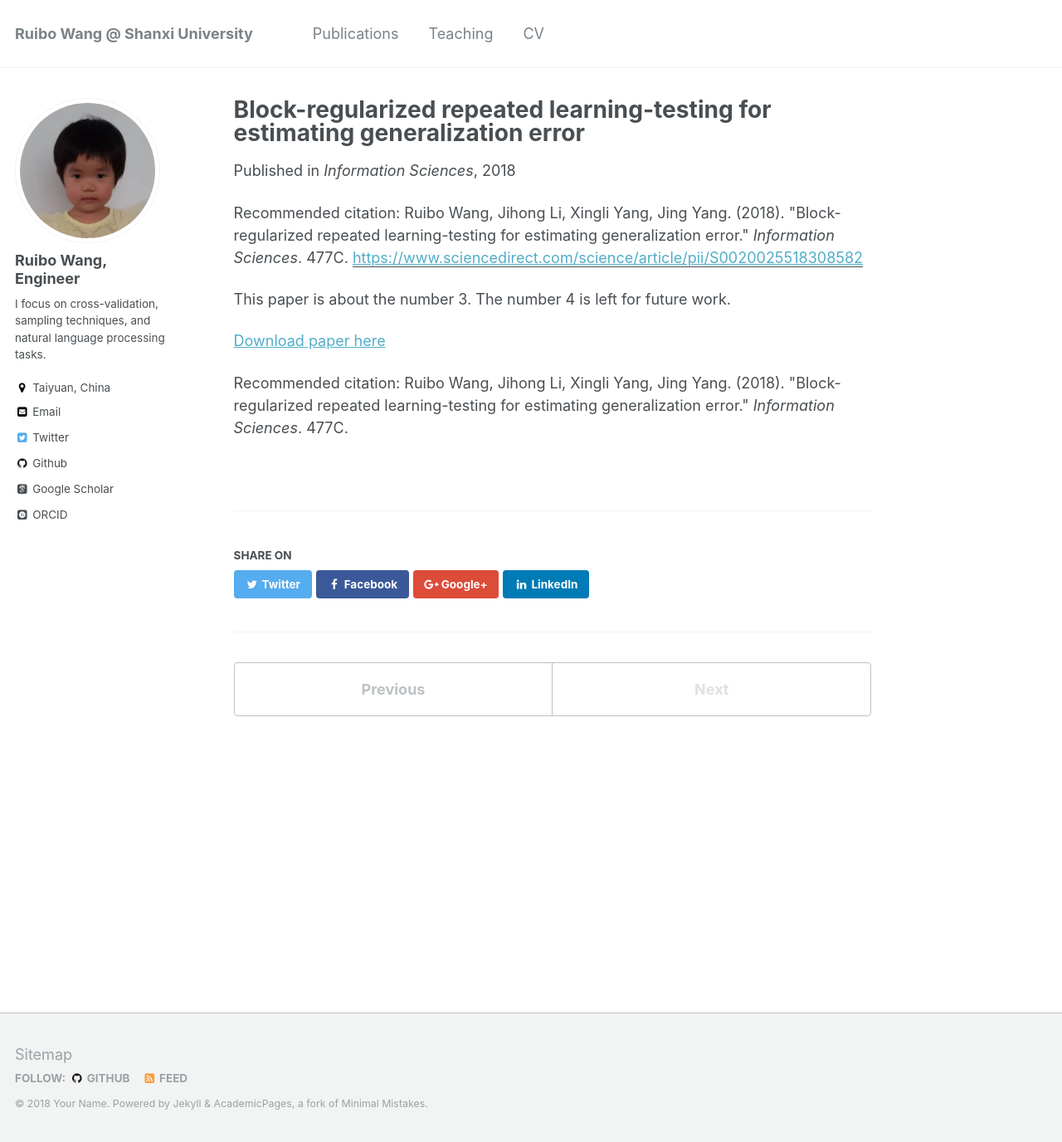
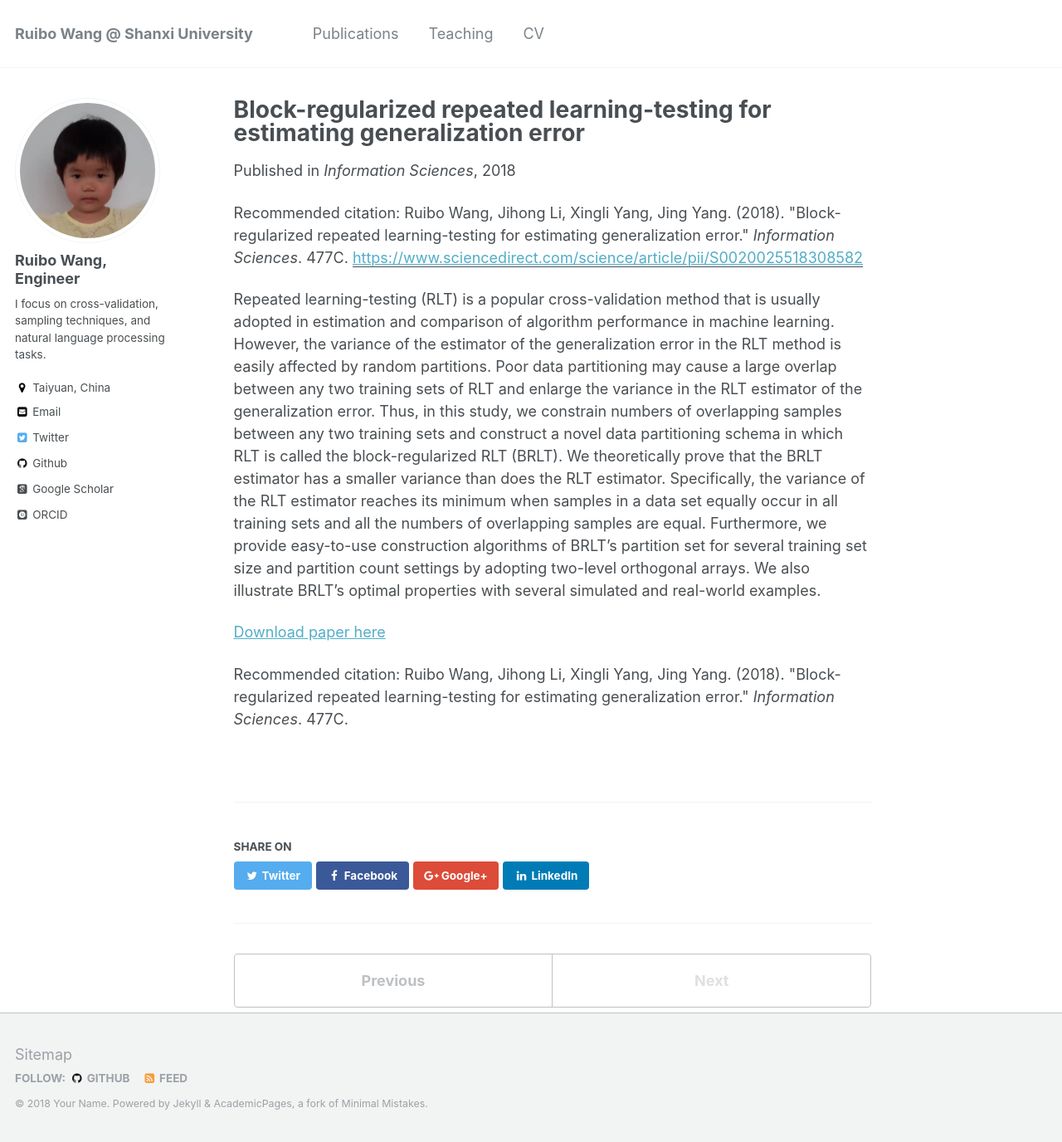
Before and after one commit to RamboWANG/RamboWANG.github.io, a Jekyll site: the page built from _publications/2018-10-24-BRLT.md, in a window 1280 px wide and 1376 px high. Shown: the whole window at 83% size. Built offline with Jekyll 4.4.1, drawn with Linux system fonts in a browser that asks for light colours; some web fonts are replaced.

Commit message:
Update 2018-10-24-BRLT.md

```diff
--- a/_publications/2018-10-24-BRLT.md
+++ b/_publications/2018-10-24-BRLT.md
@@ -8,7 +8,7 @@ venue: 'Information Sciences'
 paperurl: 'https://www.sciencedirect.com/science/article/pii/S0020025518308582'
 citation: 'Ruibo Wang, Jihong Li, Xingli Yang, Jing Yang. (2018). &quot;Block-regularized repeated learning-testing for estimating generalization error.&quot; <i>Information Sciences</i>. 477C.'
 ---
-This paper is about the number 3. The number 4 is left for future work.
+Repeated learning-testing (RLT)  is a popular cross-validation method that is usually adopted in estimation and comparison of algorithm performance in machine learning. However, the variance of the estimator of the generalization error in the RLT method is easily affected by random partitions. Poor data partitioning may cause a large overlap between any two training sets of RLT and enlarge the variance in the RLT estimator of the generalization error. Thus, in this study, we constrain numbers of overlapping samples between any two training sets and construct a novel data partitioning schema in which RLT is called the block-regularized RLT (BRLT). We theoretically prove that the BRLT estimator has a smaller variance than does the RLT estimator. Specifically, the variance of the RLT estimator reaches its minimum when samples in a data set equally occur in all training sets and all the numbers of overlapping samples are equal. Furthermore, we provide easy-to-use construction algorithms of BRLT’s partition set for several training set size and partition count settings by adopting two-level orthogonal arrays. We also illustrate BRLT’s optimal properties with several simulated and real-world examples.
 
 [Download paper here](https://doi.org/10.1016/j.ins.2018.10.040)
 
```
